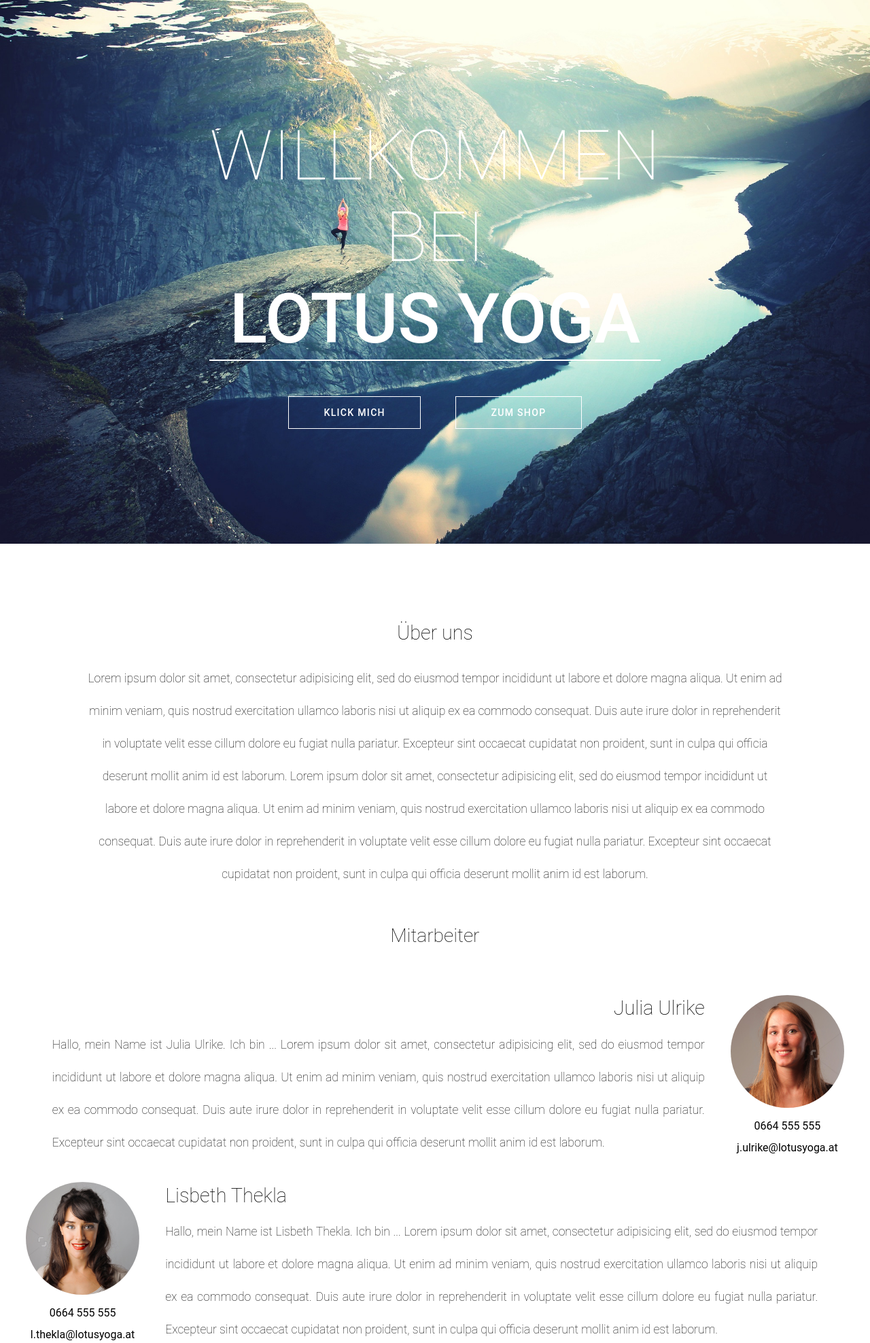
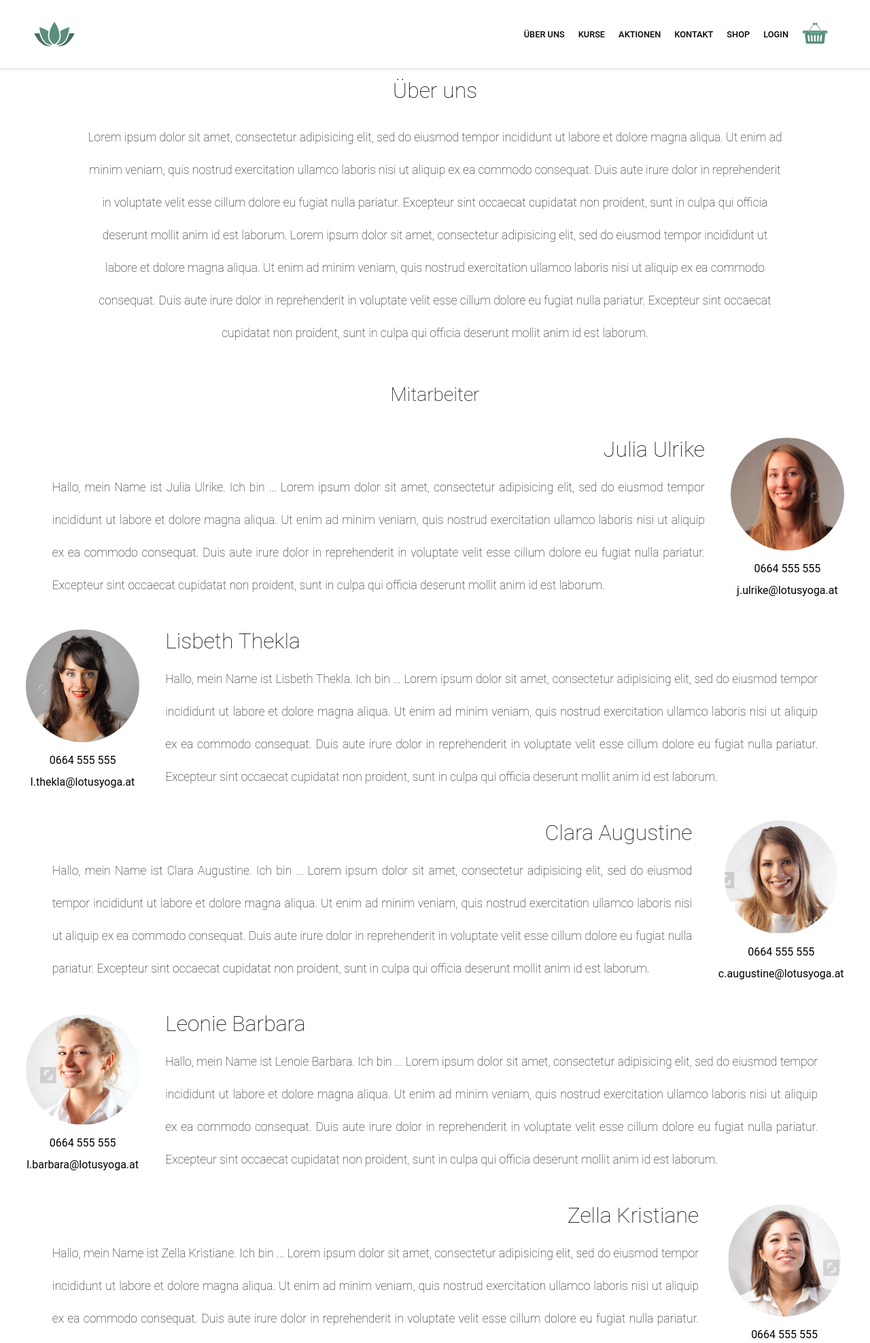
Before and after one commit to mrpipi1/Project-X, a PHP site: page / in a window 1280 px wide. Shown: the top 1976 px of the page at 68% size. Run offline with PHP 8.4, Linux system fonts and the light colour scheme.

Commit message:
Header. Contact. Footer.
- sticky header
- contact fixes
- footer fixes

```diff
--- a/content/home.php
+++ b/content/home.php
@@ -16,10 +16,10 @@
   </div> -->
 
 
-
+<!--
 <?php
 include ('content/landingpage.php');
-?>
+?> -->
 
 <main class="main">
 
@@ -458,10 +458,10 @@ include ('content/landingpage.php');
 
           <h2>Kontakt</h2>
                <p>
-                    Du hast Fragen ?
+                    Du hast Fragen ? <br> Kontaktiere uns doch einfach und wir melden uns unverzüglich.
+
                </p>
                <p>
-                    Kontaktiere uns doch einfach und wir melden uns unverzüglich.
                </p>
 
      </section>
@@ -472,7 +472,7 @@ include ('content/landingpage.php');
          <!-- <section class="contact_main section_main" id="contact"> -->
 
           <section class="contactinfo">
-             <h2>Unser Studio</h2>
+             <h3>Unser Studio</h3>
 
                <p>
                     01 555 555 55
@@ -513,7 +513,7 @@ include ('content/landingpage.php');
 
          <section class="contactform_main"> <a name="contactform_main"></a>
 
-             <h2>Schreibe uns</h2>
+             <h3>Schreibe uns</h3>
 
            <form class="form_main" method="post">
 
@@ -557,7 +557,7 @@ include ('content/landingpage.php');
 
 
          <section class="socialmedia_main">
-              <h2>Bleib in Kontakt</h2>
+              <h3>Bleib in Kontakt</h3>
 
                    <ul>
                         <li class="instagram"><a href="#">Instagram</a> <img src="img/socialmedia/fb.png" alt="" /></li>
--- a/css/styles.css
+++ b/css/styles.css
@@ -41,7 +41,7 @@ p {
 
 a {
   color: inherit;
-  display: inline-block;
+  /*display: inline-block;*/
 }
 
 .main h2, h3 {
@@ -50,12 +50,12 @@ a {
 
 .main h2 {
   padding: 5vw 0 2vw 0;
-  font-size: 1.8em;
+  font-size: 2em;
   font-weight: 200;
 }
 
 .main h3 {
-  padding: 50px 0;
+  padding: 50px 0 20px 0;
 
 }
 
@@ -166,20 +166,30 @@ a {
 /* Header */
 
 .header {
- height: 60px;
+  height: 100px;
   width: 100vw;
+
+  top: 0;
+  left: 0;
 
   display: flex;
   align-items: center;
   justify-content: space-between;
 
-  background-color: #ffffff;
+  background-color: transparent;
 
   position: fixed;
 
   z-index: 200;
 
   box-shadow: 1px 2px 1px 1px #eee;
+  transition: all 0.5s ease-in-out;
+
+}
+
+.header.tiny {
+    height:60px;
+    background-color: #ffffff;
 }
 
 .nav {
@@ -612,8 +622,6 @@ ____) / ____ \| |____| |____  | |    | | \ \| |__| | |__| | |__| | |____   | |
   align-items: center;
 }
 
-
-
 .overlay h1 {
   margin-top: 10px;
   font-weight: 500;
@@ -729,10 +737,13 @@ iframe {
 
 }
 
-.contact h2 {
-  margin-bottom: 1.25em;
+.contact h3 {
+  margin-bottom: 2em;
   text-align: left;
   border-bottom: 1px solid #eee;
+  font-weight: lighter;
+  font-size: 1.3em;
+  letter-spacing: 1px;
 }
 
 .wrapper-h2 {
@@ -742,26 +753,33 @@ iframe {
   padding: 0 3em;
 }
 
-.contactinfo {
+.contactinfo  p {
+  font-size: 0.9em;
+  line-height: 4vh;
 }
 
 
 .socialmedia_main ul li {
   padding: 10px;
   margin: 10px 0;
+  position: relative;
 }
 
 .socialmedia_main img {
-  width: 30px;
   height: 30px;
 
-  margin-left: 20px;
+  position: absolute;;
+  top: 0;
+  bottom: 0;
+  right: 10px;
 }
 
 .contactinfo, .contactform_main, .socialmedia_main {
   flex-basis: 20%;
   text-align: left;
 }
+
+
 
 
 
@@ -789,6 +807,7 @@ ______ ____  _____  __  __
 .btn {
   margin: 50px;
   display: block;
+  text-align: center;
 }
 
 .btn a {
@@ -1077,7 +1096,7 @@ ______ ____   ____ _______ ______ _____
 
 
 .footer_main {
-  height: 150px;
+  height: 200px;
   width: 100%;
 
   display: block;
@@ -1109,7 +1128,7 @@ ______ ____   ____ _______ ______ _____
   font-weight: 500;
   letter-spacing: 0.5px;
 
-  border-bottom: 1px solid rgba( 255, 255, 255, 0.4);
+  border-top: 1px solid rgba( 255, 255, 255, 0.4);
 
   width: 50vw;
 
@@ -1120,6 +1139,16 @@ ______ ____   ____ _______ ______ _____
 
 }
 
+.copyright {
+  display: flex;
+  justify-content: center;
+}
+
+
+
+.links_footer {
+  margin-bottom: 50px;
+}
 
 .active_footer {
   color: #486e5f;
@@ -1198,9 +1227,14 @@ ______ ____   ____ _______ ______ _____
   justify-content: space-around;
   margin-top: 20px;
   line-height: 1.6;
-  font-style: italic;
-}
-
+  font-weight: 100;
+}
+
+.links_footer h4 {
+  font-size: 1.2em;
+  font-weight: 500;
+  margin-bottom: 0.3em;
+}
 
 
 /*---------------------------------------------*/
--- a/footer.php
+++ b/footer.php
@@ -6,17 +6,11 @@
       <li class="youtube footer_sm-icon"><a href="#">youtube</a></li>
     </ul> -->
 
-    <ul class="nav_footer">
-      <li><a href="index.php?page=Impressum"<?php if( $page == "Impressum" ) echo 'class="active_footer"'; ?>>Impressum</a></li>
-      <li><a href="index.php?page=FAQs"<?php if( $page == "FAQs" ) echo 'class="active_footer"'; ?>>FAQs</a></li>
-      <li><a href="index.php?=page=Home#about_us">&copy; Lotus Yoga</a></li>
-      <li><a href="index.php?page=AGB"<?php if( $page == "AGB" ) echo 'class="active_footer"'; ?>>AGB</a></li>
-      <li><a href="index.php?page=Datenschutz"<?php if( $page == "Datenschutz" ) echo 'class="active_footer"'; ?>>Datenschutz</a></li>
-    </ul>
+
 
     <section class="links_footer">
-
       <ul>
+        <h4>Socialmedia</h4>
         <li><a href="#">Facebook</a>
         <li><a href="#">Instagram</a>
         <li><a href="#">Youtube</a>
@@ -24,6 +18,14 @@
       </ul>
 
       <ul>
+        <h4>Kurse</h4>
+        <li><a href="#">Yin Yogs</a>
+        <li><a href="#">Ashtanga Yoga</a>
+        <li><a href="#">Tri Yoga</a>
+      </ul>
+
+      <ul>
+        <h4>Header</h4>
         <li><a href="#">Lorem</a>
         <li><a href="#">Lorem</a>
         <li><a href="#">Lorem</a>
@@ -31,13 +33,25 @@
       </ul>
 
       <ul>
-        <li><a href="#">Lorem</a>
-        <li><a href="#">Lorem</a>
-        <li><a href="#">Lorem</a>
-        <li><a href="#">Lorem</a>
+        <h4>Footer</h4>
+        <li><a href="#">Impressum</a>
+        <li><a href="#">AGB</a>
+        <li><a href="#">Datenschutz</a>
+        <li><a href="#">FAQs</a>
       </ul>
     </section>
 
+    <!-- <ul class="nav_footer">
+      <li><a href="index.php?page=Impressum"<?php if( $page == "Impressum" ) echo 'class="active_footer"'; ?>>Impressum</a></li>
+      <li><a href="index.php?page=FAQs"<?php if( $page == "FAQs" ) echo 'class="active_footer"'; ?>>FAQs</a></li>
+      <li><a href="index.php?=page=Home#about_us">&copy; Lotus Yoga</a></li>
+      <li><a href="index.php?page=AGB"<?php if( $page == "AGB" ) echo 'class="active_footer"'; ?>>AGB</a></li>
+      <li><a href="index.php?page=Datenschutz"<?php if( $page == "Datenschutz" ) echo 'class="active_footer"'; ?>>Datenschutz</a></li>
+    </ul> -->
+
+    <small class="copyright">
+      <a href="index.php?=page=Home#about_us">&copy; Lotus Yoga</a>
+    </small>
 
   </footer>
 
--- a/header.php
+++ b/header.php
@@ -45,10 +45,17 @@
   	</nav>
   </header>
 
-  <script> <!-- class .showing beim togggeln -->
+  <script>
 
+    <!-- class .showing beim togggeln -->
 		$('.handle').on('click', function(){
 			$('nav ul').toggleClass('showing');
 		});
 
+
+    <!-- class .tiny für den header -->
+    $(window).on("scroll touchmove", function () {
+      $('.header').toggleClass('tiny', $(document).scrollTop() > 0);
+    });
+
 	</script>
```
